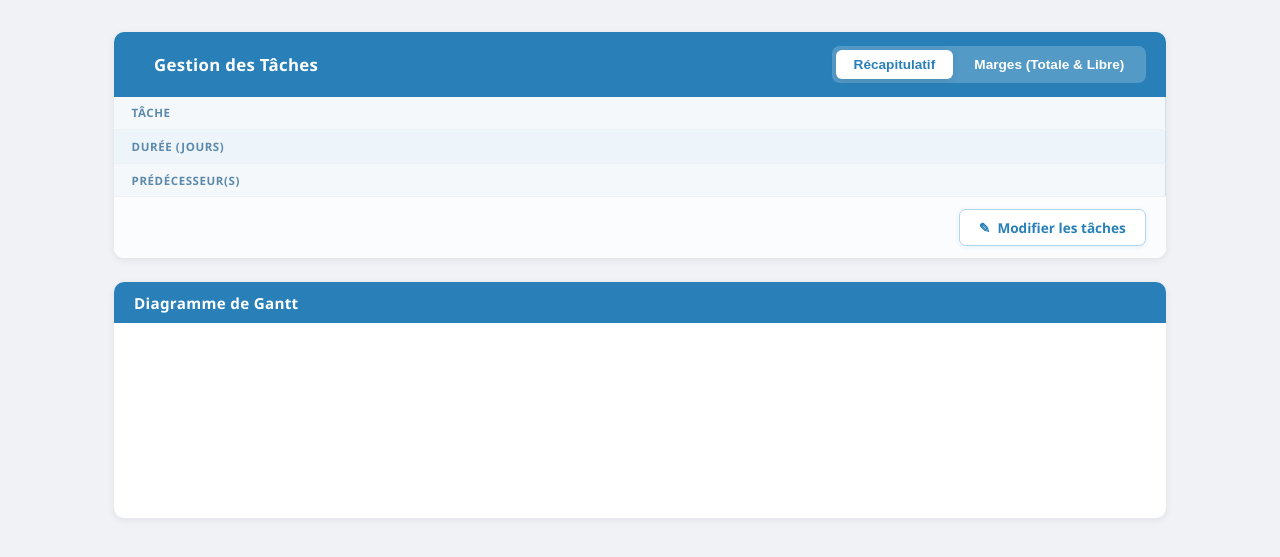
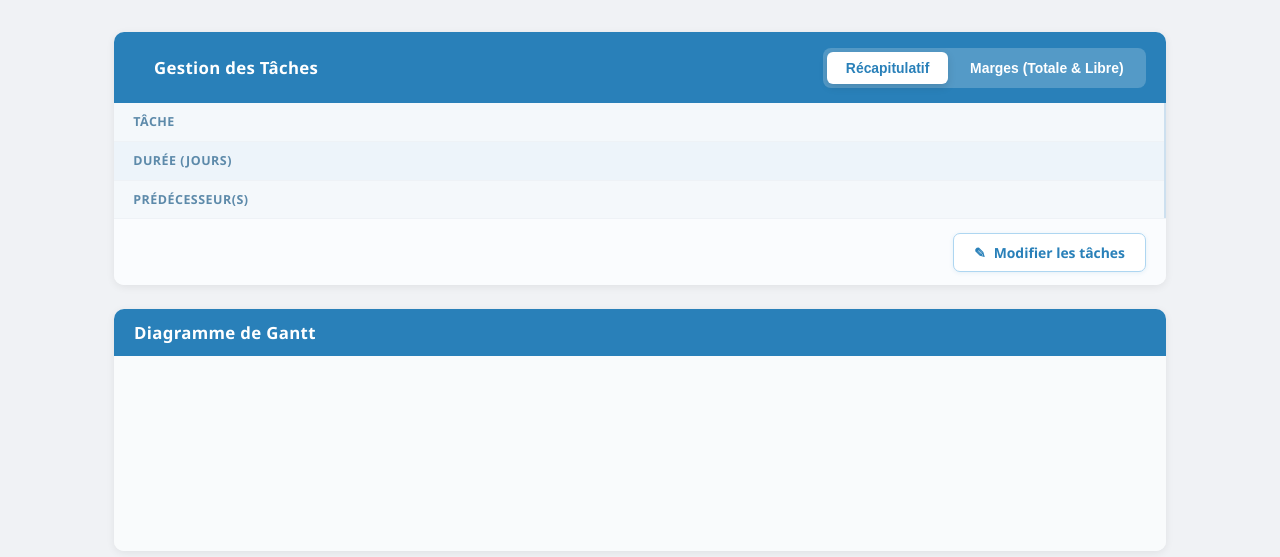
Before and after one commit to Diary-Di/GANTT-Web, a Flask app: template templates/gantt.html in a window 1280 px wide. Shown: the part 63-620 px from the top of the page. Run offline with Flask 3, Linux system fonts and the light colour scheme; the template is opened without the code that fills it, so the values that code supplies are empty.

Commit message:
table redesigned

```diff
--- a/static/css/gantt.css
+++ b/static/css/gantt.css
@@ -1,3 +1,7 @@
+/* ============================================= */
+/*               GANTT CSS - VERSION COMPLÈTE     */
+/* ============================================= */
+
 /* ── Section conteneur ── */
 .gantt-section {
   background: #fff;
@@ -8,131 +12,18 @@
 }
 
 .gantt-section h2 {
-  font-size: 0.95rem;
+  font-size: 1.05rem;
   font-weight: 600;
   color: #fff;
   background-color: #2980b9;
-  padding: 0.65rem 1.25rem;
+  padding: 0.75rem 1.25rem;
+  margin: 0;
   letter-spacing: 0.02em;
 }
 
-/* ── Tableau récapitulatif ── */
-.recap-table-wrapper {
-  overflow-x: auto;
-}
-
-.recap-table {
-  width: 100%;
-  border-collapse: collapse;
-  font-size: 0.875rem;
-  table-layout: auto;
-}
-
-/* Colonne des titres — première colonne */
-.recap-table th {
-  position: sticky;
-  left: 0;
-  z-index: 1;
-  text-align: left;
-  padding: 0.55rem 1.1rem;
-  font-size: 0.72rem;
-  font-weight: 600;
-  text-transform: uppercase;
-  letter-spacing: 0.05em;
-  color: #5d8aaa;
-  background-color: #f4f8fb;
-  border-right: 1.5px solid #cde0ef;
-  white-space: nowrap;
-  min-width: 180px;
-  max-width: 220px;
-}
-
-/* Séparateur entre lignes — uniquement sur th et td, pas en double */
-.recap-table tr:not(:last-child) th,
-.recap-table tr:not(:last-child) td {
-  border-bottom: 1px solid #eef2f6;
-}
-
-/* Cellules valeurs */
-.recap-table td {
-  padding: 0.55rem 1.1rem;
-  color: #2c3e50;
-  text-align: center;
-  border-right: 1px solid #f0f4f8;
-  font-size: 0.875rem;
-  white-space: nowrap;
-  min-width: 110px;
-}
-
-.recap-table td:last-child {
-  border-right: none;
-}
-
-/* Alternance subtile des lignes */
-.recap-table tr:nth-child(even) td {
-  background-color: #fafcfe;
-}
-
-.recap-table tr:nth-child(even) th {
-  background-color: #edf4fa;
-}
-
-/* Survol */
-.recap-table tbody tr:hover td { background-color: #eef6fd; }
-.recap-table tbody tr:hover th { background-color: #ddeef9; }
-
-/* Valeur vide */
-.empty {
-  color: #c5d5e0;
-  font-style: italic;
-  font-size: 0.82rem;
-}
-
-/* ── Barre d'action bas du tableau ── */
-.action-bar {
-  display: flex;
-  justify-content: flex-end;
-  align-items: center;
-  padding: 0.75rem 1.25rem;
-  border-top: 1px solid #eef2f6;
-  background-color: #fafcfe;
-}
-
-.btn-edit-tasks {
-  display: inline-flex;
-  align-items: center;
-  gap: 0.45rem;
-  padding: 0.5rem 1.2rem;
-  font-size: 0.85rem;
-  font-weight: 600;
-  color: #2980b9;
-  background: #fff;
-  border: 1.5px solid #aed6f1;
-  border-radius: 7px;
-  text-decoration: none;
-  cursor: pointer;
-  transition: background 0.2s, transform 0.15s, box-shadow 0.15s;
-  box-shadow: 0 1px 4px rgba(41, 128, 185, 0.1);
-}
-
-.btn-edit-tasks:hover {
-  background: #eaf3fb;
-  transform: translateY(-1px);
-  box-shadow: 0 3px 10px rgba(41, 128, 185, 0.15);
-}
-
-.btn-edit-tasks:active {
-  transform: translateY(0);
-  box-shadow: 0 1px 3px rgba(41, 128, 185, 0.1);
-}
-
-/* ── Repère SVG ── */
-.axis-wrapper {
-  padding: 1.25rem 1.5rem;
-  overflow-x: auto;
-}
-
-/* ====================== TABLE TOGGLE BUTTONS ====================== */
+/* ============================================= */
+/*               TABLEAU TOGGLE HEADER           */
+/* ============================================= */
 
 .table-header {
   display: flex;
@@ -140,7 +31,7 @@
   align-items: center;
   flex-wrap: wrap;
   gap: 1rem;
-  padding: 0.65rem 1.25rem;
+  padding: 0.75rem 1.25rem;
   background-color: #2980b9;
   color: white;
 }
@@ -148,7 +39,6 @@
 .table-header h2 {
   margin: 0;
   font-size: 1.05rem;
-  font-weight: 600;
   color: white;
 }
 
@@ -161,34 +51,145 @@
 }
 
 .toggle-btn {
-  padding: 0.45rem 1.1rem;
-  font-size: 0.85rem;
+  padding: 0.5rem 1.15rem;
+  font-size: 0.87rem;
   font-weight: 600;
   color: white;
   background: transparent;
   border: none;
   border-radius: 6px;
   cursor: pointer;
-  transition: all 0.2s ease;
+  transition: all 0.25s ease;
   white-space: nowrap;
 }
 
 .toggle-btn:hover {
-  background: rgba(255, 255, 255, 0.15);
+  background: rgba(255, 255, 255, 0.18);
 }
 
 .toggle-btn.active {
   background: white;
   color: #2980b9;
-  box-shadow: 0 2px 6px rgba(0, 0, 0, 0.1);
+  box-shadow: 0 3px 8px rgba(0, 0, 0, 0.12);
 }
 
-/* ====================== BADGES STATUT ====================== */
+/* ============================================= */
+/*               TABLEAU RÉCAPITULATIF           */
+/* ============================================= */
+
+.recap-table-wrapper {
+  overflow-x: auto;
+}
+
+.recap-table {
+  width: 100%;
+  border-collapse: collapse;
+  font-size: 0.875rem;
+  table-layout: auto;
+}
+
+/* Première colonne (titres) */
+.recap-table th {
+  position: sticky;
+  left: 0;
+  z-index: 2;
+  text-align: left;
+  padding: 0.65rem 1.2rem;
+  font-size: 0.78rem;
+  font-weight: 600;
+  text-transform: uppercase;
+  letter-spacing: 0.04em;
+  color: #5d8aaa;
+  background-color: #f4f8fb;
+  border-right: 2px solid #cde0ef;
+  white-space: nowrap;
+  min-width: 170px;
+}
+
+/* Cellules de données */
+.recap-table td {
+  padding: 0.65rem 1.1rem;
+  color: #2c3e50;
+  text-align: center;
+  border-right: 1px solid #f0f4f8;
+  font-size: 0.9rem;
+  white-space: nowrap;
+}
+
+.recap-table td:last-child {
+  border-right: none;
+}
+
+/* Lignes séparatrices */
+.recap-table tr:not(:last-child) th,
+.recap-table tr:not(:last-child) td {
+  border-bottom: 1px solid #eef2f6;
+}
+
+/* Alternance des couleurs */
+.recap-table tr:nth-child(even) td {
+  background-color: #fafcfe;
+}
+.recap-table tr:nth-child(even) th {
+  background-color: #edf4fa;
+}
+
+/* Effet survol */
+.recap-table tbody tr:hover td {
+  background-color: #eef6fd;
+}
+.recap-table tbody tr:hover th {
+  background-color: #ddeef9;
+}
+
+/* Valeurs vides */
+.empty {
+  color: #b8c9d8;
+  font-style: italic;
+}
+
+/* ============================================= */
+/*               TABLEAU DES MARGES              */
+/* ============================================= */
+
+#tab-marges th {
+  background-color: #f4f8fb;
+  color: #2c3e50;
+  font-weight: 600;
+  min-width: 180px;
+}
+
+#tab-marges td {
+  font-weight: 500;
+  color: #2c3e50;
+}
+
+/* Mise en évidence des marges critiques (0) */
+#tab-marges td {
+  text-align: center;
+}
+
+#tab-marges tr td:first-child {
+  font-weight: 600;
+  text-align: left;
+}
+
+/* Lignes critiques */
+.recap-table tr.critical {
+  background-color: #fff0f0;
+}
+.recap-table tr.critical:hover {
+  background-color: #ffe6e6;
+}
+
+/* ============================================= */
+/*               BADGES & AUTRES                  */
+/* ============================================= */
 
 .critical-badge {
   background-color: #e74c3c;
   color: white;
-  padding: 0.2rem 0.65rem;
+  padding: 0.25rem 0.7rem;
   border-radius: 20px;
   font-size: 0.78rem;
   font-weight: 600;
@@ -197,17 +198,54 @@
 .normal-badge {
   background-color: #27ae60;
   color: white;
-  padding: 0.2rem 0.65rem;
+  padding: 0.25rem 0.7rem;
   border-radius: 20px;
   font-size: 0.78rem;
   font-weight: 600;
 }
 
-/* Ligne critique dans le tableau des marges */
-.recap-table tr.critical {
-  background-color: #fff0f0;
+/* ============================================= */
+/*               BARRE D'ACTION                  */
+/* ============================================= */
+
+.action-bar {
+  display: flex;
+  justify-content: flex-end;
+  align-items: center;
+  padding: 0.85rem 1.25rem;
+  border-top: 1px solid #eef2f6;
+  background-color: #fafcfe;
 }
 
-.recap-table tr.critical:hover {
-  background-color: #ffe6e6;
+.btn-edit-tasks {
+  display: inline-flex;
+  align-items: center;
+  gap: 0.5rem;
+  padding: 0.55rem 1.25rem;
+  font-size: 0.87rem;
+  font-weight: 600;
+  color: #2980b9;
+  background: #fff;
+  border: 1.5px solid #aed6f1;
+  border-radius: 7px;
+  text-decoration: none;
+  cursor: pointer;
+  transition: all 0.2s;
+  box-shadow: 0 1px 4px rgba(41, 128, 185, 0.1);
 }
+
+.btn-edit-tasks:hover {
+  background: #eaf3fb;
+  transform: translateY(-1px);
+  box-shadow: 0 4px 12px rgba(41, 128, 185, 0.15);
+}
+
+/* ============================================= */
+/*               DIAGRAMME SVG                   */
+/* ============================================= */
+
+.axis-wrapper {
+  padding: 1.25rem 1.5rem;
+  overflow-x: auto;
+  background: #f9fbfc;
+}
```
Also changed, not shown: templates/gantt.html (+22 -24 lines).
